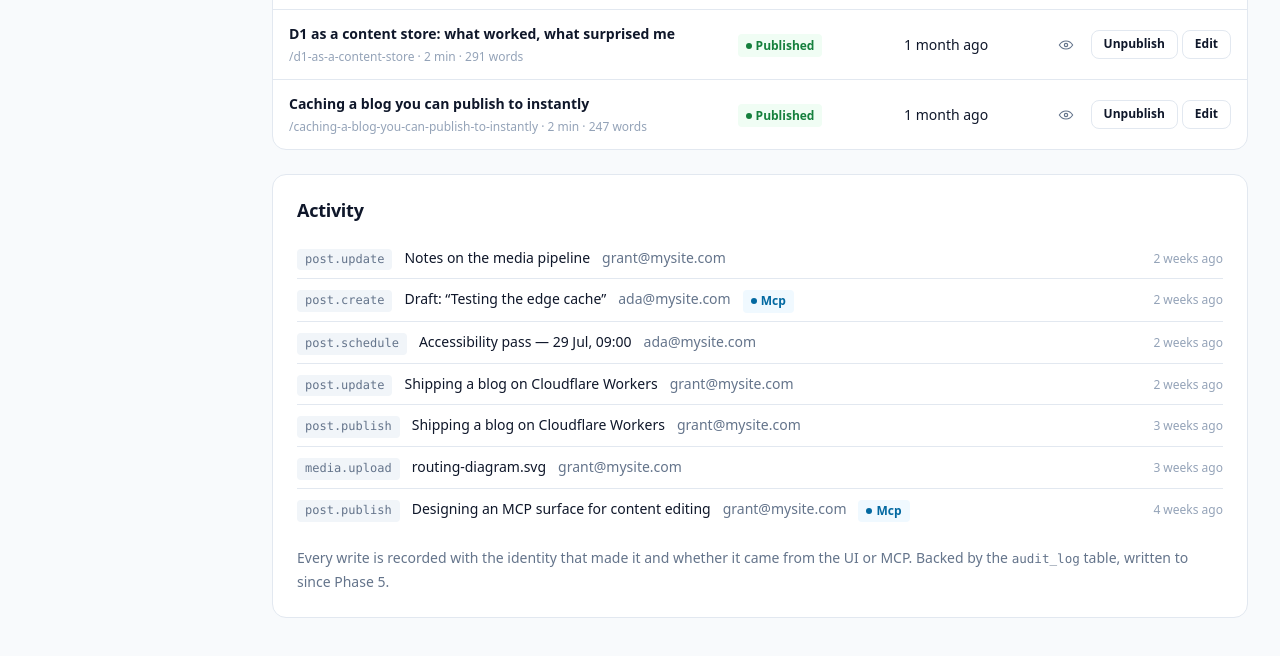
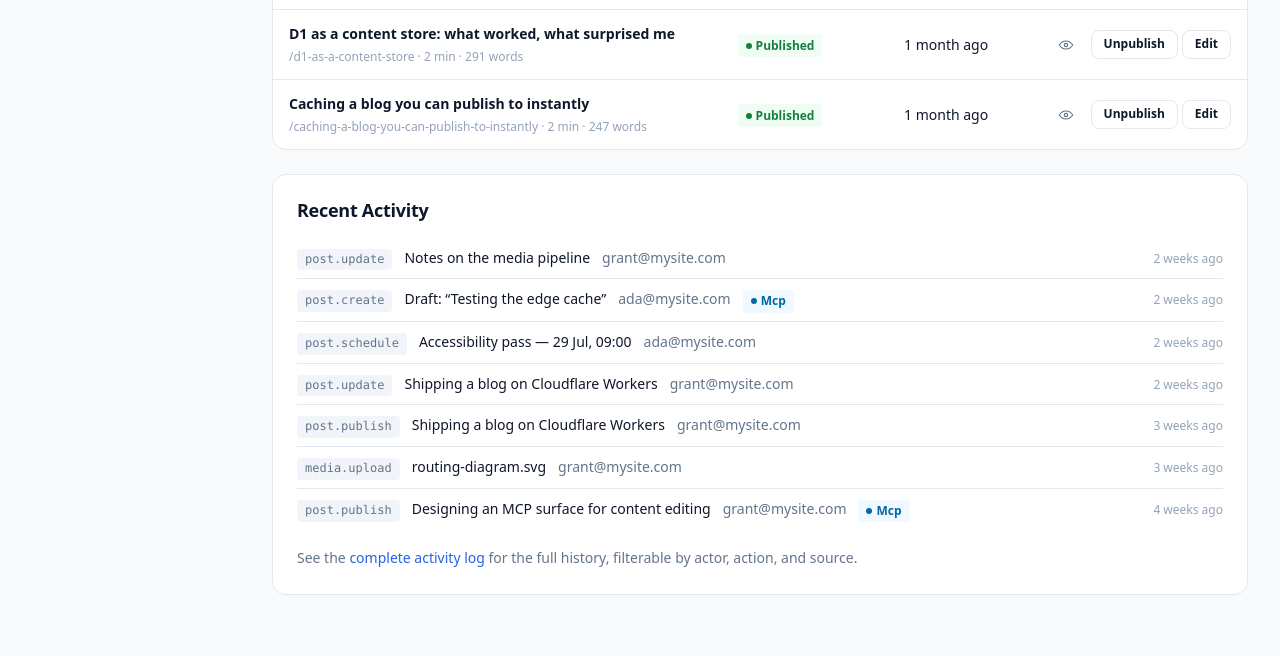
Before and after one commit to gcameron00/add-blog, a website with bundled scripts: page admin/index.html in a window 1280 px wide. Shown: the part 807-1463 px from the top of the page. Built offline with nearby package versions, Linux system fonts and the light colour scheme; no server answers.

Commit message:
Cosmetic Dashboard change
Activity -> Recent Activity

```diff
--- a/admin/index.html
+++ b/admin/index.html
@@ -42,12 +42,11 @@
         </div>
 
         <div class="card">
-          <div class="card__header"><h2>Activity</h2></div>
+          <div class="card__header"><h2>Recent Activity</h2></div>
           <div data-activity></div>
           <p class="small muted" style="margin: 1rem 0 0">
-            Every write is recorded with the identity that made it and whether it came from
-            the UI or MCP. Backed by the <code>audit_log</code> table, written to since
-            Phase 5.
+            See the <a href="/admin/audit/">complete activity log</a> for the full history,
+            filterable by actor, action, and source.
           </p>
         </div>
       </main>
```
